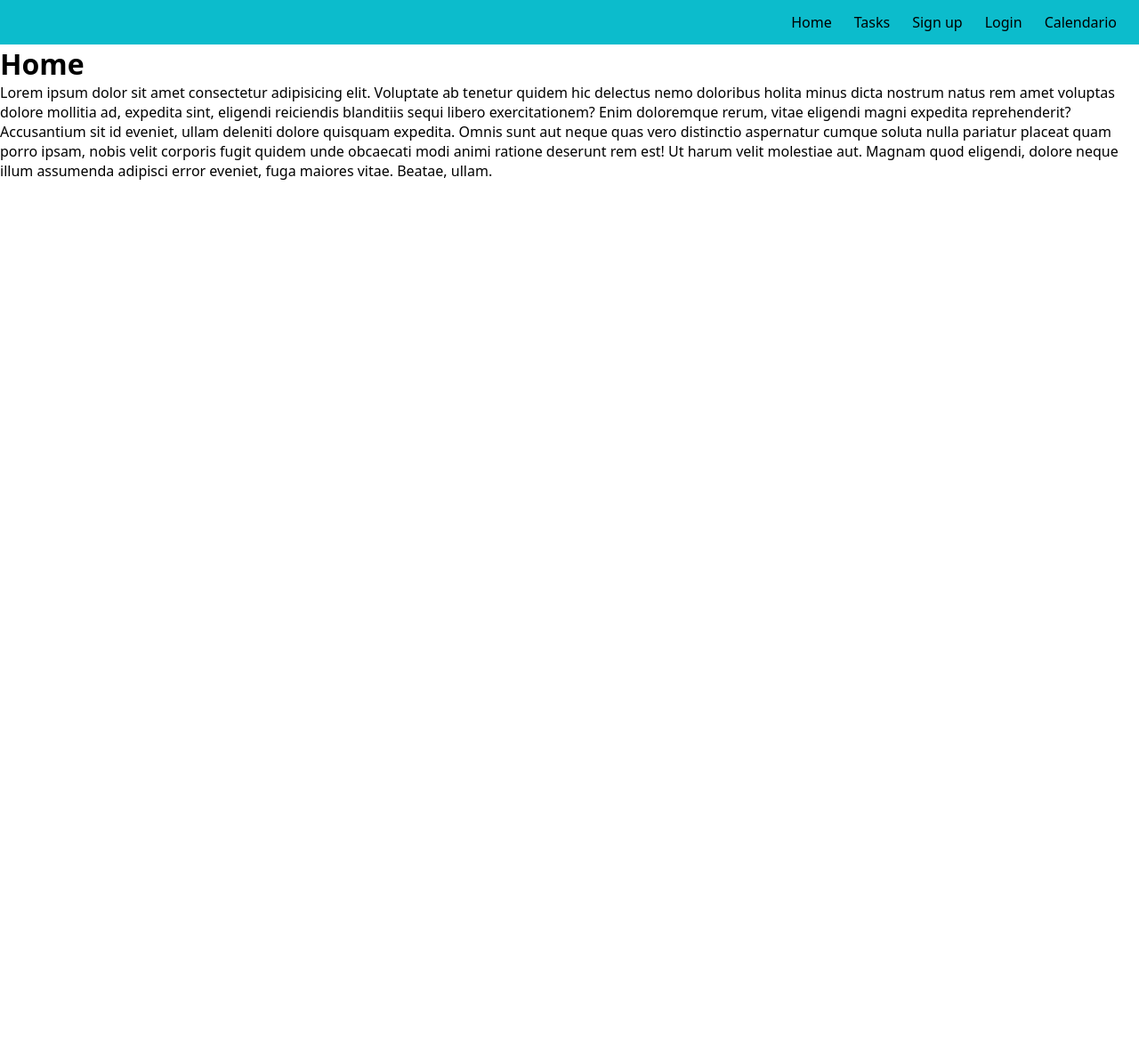
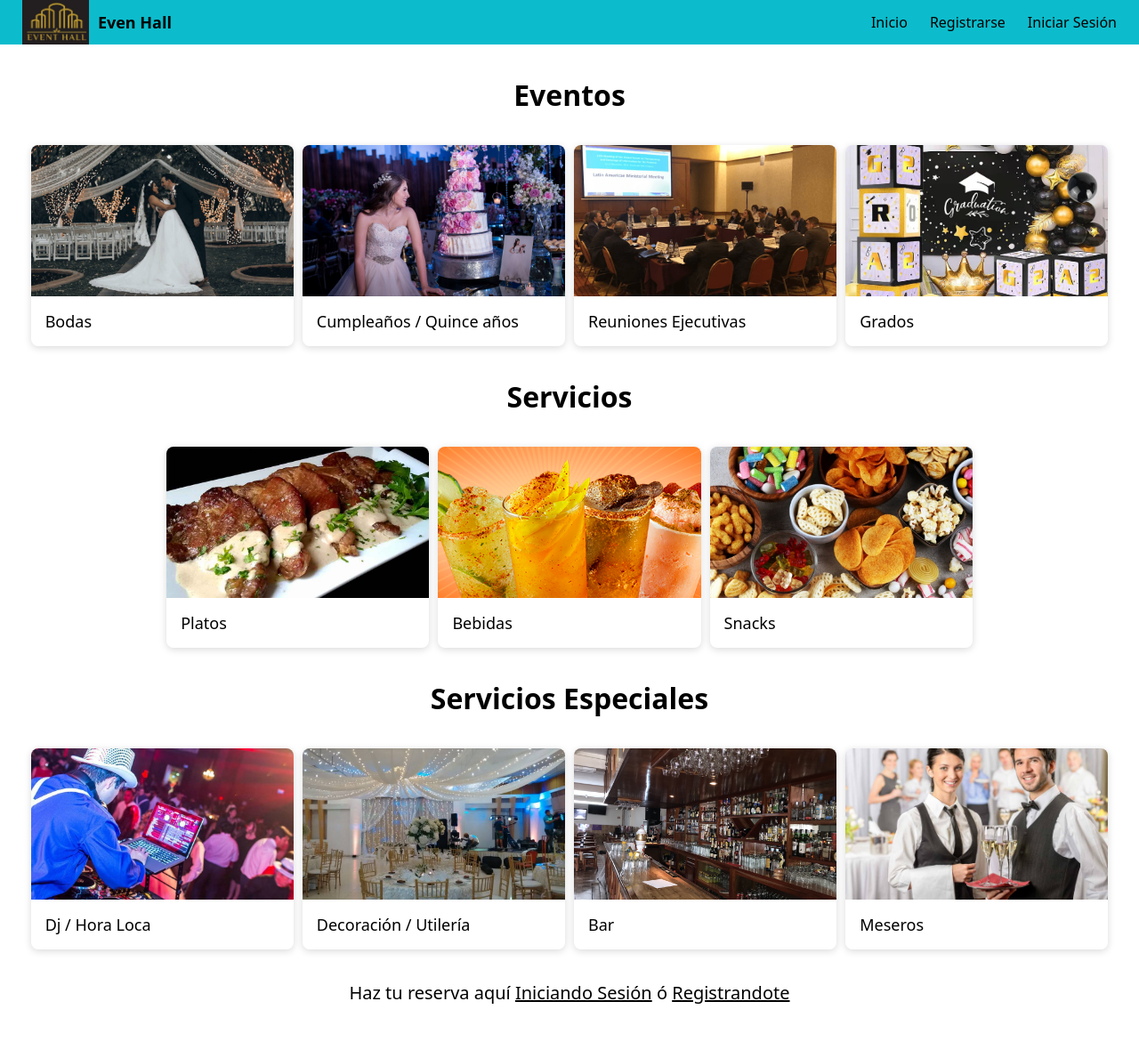
Before and after one commit to ALEJABM0817/projectDesarrollo2, a Django app: page / in a window 1280 px wide. Shown: the whole page at 89% size. Before the commit the page ends 202 px from the top, so only its background shows below. Run offline with Django 4.2, Linux system fonts and the light colour scheme.

Commit message:
estilos home

```diff
--- a/tasks/static/css/styles.css
+++ b/tasks/static/css/styles.css
@@ -12,6 +12,11 @@
     --white: #ffffff;
 }
 
+.navbar {
+    position: sticky;
+    width: 100%;
+    top: 0;
+}
 
 .navbar .navbar__container {
     align-items: center;
@@ -21,6 +26,25 @@
     justify-content: end;
     height: 50px;
     padding-right: 15px;
+    position: relative;
+}
+
+.navbar .navbar__logo {
+    position: absolute;
+    left: 25px;
+    height: 100%;
+    display: flex;
+    align-items: center;
+}
+
+.navbar .navbar__container .logo {
+    height: 100%;
+}
+
+.navbar .navbar__container .proyectname {
+    padding-left: 10px;
+    font-weight: bold;
+    font-size: 18px;
 }
 
 .navbar .navbar__container .navbar__container-item {
@@ -174,3 +198,110 @@
     font: 1rem 'Fira Sans', sans-serif;
     margin: 0.4rem 0;
 }
+
+.eventos__container {
+    padding: 25px;
+    padding-top: 0;
+}
+
+.eventos__container .eventos__title {
+    text-align: center;
+    margin: 35px 0;
+}
+
+.eventos__container .eventos__body {
+    display: flex;
+    flex-wrap: wrap;
+    justify-content: center;
+    gap: 10px;
+}
+
+.eventos__salon {
+    box-shadow: 0 2px 8px #00000026;
+    border-radius: 0.5rem;
+    transition: box-shadow .2s;
+    max-width: 24%;
+    min-width: 200px;
+    width: 100%;
+}
+
+.eventos__salon:hover {
+    box-shadow: 0 5px 12px #0003;
+}
+
+.eventos__salon .eventos__img {
+    background-size: 100%;
+    background-repeat: no-repeat;
+    background-size: cover;
+    background-position: center;
+    border-radius: 0.5rem 0.5rem 0 0;
+    height: 170px;
+    width: 100%;
+}
+
+.eventos__salon .eventos__first--img {
+    background-image: url("../media/boda.jpg");
+}
+
+.eventos__salon .eventos__second--img {
+    background-image: url("../media/quince.jpg");
+}
+
+.eventos__salon .eventos__three--img {
+    background-image: url("../media/reunion.png");
+}
+
+.eventos__salon .eventos__four--img {
+    background-image: url("../media/grado.jpg");
+}
+
+.eventos__salon .eventos__salon--text {
+    font-size: 18px;
+}
+
+.eventos__salon .eventos__salon--content {
+    padding: 16px;
+}
+
+.eventos__salon .servicios__first--img {
+    background-image: url("../media/platos.jpg");
+}
+
+.eventos__salon .servicios__second--img {
+    background-image: url("../media/bebidas.png");
+}
+
+.eventos__salon .servicios__three--img {
+    background-image: url("../media/snacks.jpg");
+}
+
+.eventos__salon .especiales__first--img {
+    background-image: url("../media/dj.jpeg");
+}
+
+.eventos__salon .especiales__second--img {
+    background-image: url("../media/decoracion.jpeg");
+}
+
+.eventos__salon .especiales__three--img {
+    background-image: url("../media/bar.png");
+}
+
+.eventos__salon .especiales__four--img {
+    background-image: url("../media/meseros.jpg");
+}
+
+.eventos__reserva {
+    text-align: center;
+    margin: 35px 0;
+    font-size: 20px;
+}
+
+.eventos__reserva--text a {
+    color: var(--black);
+    text-decoration: underline;
+}
+
+.eventos__reserva--text a:hover {
+    cursor: pointer;
+}
--- a/tasks/templates/base.html
+++ b/tasks/templates/base.html
@@ -10,31 +10,31 @@
 <body>
     <nav class="navbar">
         <ul class="navbar__container">
+            <div class="navbar__logo">
+                <img class="logo" src="{% static 'media/logo.jpg' %}" />
+                <span class="proyectname">Even Hall</span>
+            </div>
             <li class="navbar__container-item">
-                <a href="/">Home</a>
+                <a href="/">Inicio</a>
             </li>
-            <li class="navbar__container-item">
-                <a href="/tasks">Tasks</a>
-            </li>
-
             {% if user.is_authenticated %}
             <li class="navbar__container-item">
-                <a href="/logout">Logout</a>
-            </li>
-            {% else %}
-            <li class="navbar__container-item">
-                <a href="/signup">Sign up</a>
-            </li>
-            <li class="navbar__container-item">
-                <a href="/signin">Login</a>
+                <a href="/selector">Reservas</a>
             </li>
             <li class="navbar__container-item">
                 <a href="/calendario">Calendario</a>
             </li>
-
-
+            <li class="navbar__container-item">
+                <a href="/logout">Cerrar Sesión</a>
+            </li>
+            {% else %}
+            <li class="navbar__container-item">
+                <a href="/signup">Registrarse</a>
+            </li>
+            <li class="navbar__container-item">
+                <a href="/signin">Iniciar Sesión</a>
+            </li>
             {% endif %}
-
         </ul>
     </nav>
 
--- a/tasks/templates/home.html
+++ b/tasks/templates/home.html
@@ -1,15 +1,91 @@
 {% extends 'base.html' %}
 
 {% block content %}
-<h1>Home</h1>
-<p>Lorem ipsum dolor sit amet consectetur adipisicing elit.
-     Voluptate ab tenetur quidem hic delectus nemo doloribus holita
-     minus dicta nostrum natus rem amet voluptas dolore mollitia ad,
-      expedita sint, eligendi reiciendis blanditiis sequi libero exercitationem?
-       Enim doloremque rerum, vitae eligendi magni expedita reprehenderit? Accusantium
-        sit id eveniet, ullam deleniti dolore quisquam expedita. Omnis sunt aut neque quas
-         vero distinctio aspernatur cumque soluta nulla pariatur placeat quam porro ipsam,
-         nobis velit corporis fugit quidem unde obcaecati modi animi ratione deserunt rem
-         est! Ut harum velit molestiae aut. Magnam quod eligendi, dolore neque illum assumenda
-         adipisci error eveniet, fuga maiores vitae. Beatae, ullam.</p>
+{% load static %}
+<div class="eventos__container">
+     <h1 class="eventos__title">Eventos</h1>
+     <div class="eventos__body">
+          <div class="eventos__salon">
+              <div class="eventos__img eventos__first--img"></div>
+               <div class="eventos__salon--content">
+                    <p class="eventos__salon--text">Bodas</p>
+               </div>
+          </div>
+          <div class="eventos__salon">
+              <div class="eventos__img eventos__second--img"></div>
+               <div class="eventos__salon--content">
+                    <p class="eventos__salon--text">Cumpleaños / Quince años</p>
+               </div>
+          </div>
+          <div class="eventos__salon">
+              <div class="eventos__img eventos__three--img"></div>
+               <div class="eventos__salon--content">
+                    <p class="eventos__salon--text">Reuniones Ejecutivas</p>
+               </div>
+          </div>
+          <div class="eventos__salon">
+              <div class="eventos__img eventos__four--img"></div>
+               <div class="eventos__salon--content">
+                    <p class="eventos__salon--text">Grados</p>
+               </div>
+          </div>
+     </div>
+
+     <h1 class="eventos__title">Servicios</h1>
+     <div class="eventos__body">
+          <div class="eventos__salon">
+              <div class="eventos__img servicios__first--img"></div>
+               <div class="eventos__salon--content">
+                    <p class="eventos__salon--text">Platos</p>
+               </div>
+          </div>
+          <div class="eventos__salon">
+              <div class="eventos__img servicios__second--img"></div>
+               <div class="eventos__salon--content">
+                    <p class="eventos__salon--text">Bebidas</p>
+               </div>
+          </div>
+          <div class="eventos__salon">
+              <div class="eventos__img servicios__three--img"></div>
+               <div class="eventos__salon--content">
+                    <p class="eventos__salon--text">Snacks</p>
+               </div>
+          </div>
+     </div>
+
+     <h1 class="eventos__title">Servicios Especiales</h1>
+     <div class="eventos__body">
+          <div class="eventos__salon">
+              <div class="eventos__img especiales__first--img"></div>
+               <div class="eventos__salon--content">
+                    <p class="eventos__salon--text">Dj / Hora Loca</p>
+               </div>
+          </div>
+          <div class="eventos__salon">
+              <div class="eventos__img especiales__second--img"></div>
+               <div class="eventos__salon--content">
+                    <p class="eventos__salon--text">Decoración / Utilería</p>
+               </div>
+          </div>
+          <div class="eventos__salon">
+              <div class="eventos__img especiales__three--img"></div>
+               <div class="eventos__salon--content">
+                    <p class="eventos__salon--text">Bar</p>
+               </div>
+          </div>
+          <div class="eventos__salon">
+               <div class="eventos__img especiales__four--img"></div>
+                <div class="eventos__salon--content">
+                     <p class="eventos__salon--text">Meseros</p>
+                </div>
+           </div>
+     </div>
+
+     {% if not user.is_authenticated %}
+     <div class="eventos__reserva">
+          <span class="eventos__reserva--text">Haz tu reserva aquí <a href="/signin">Iniciando Sesión</a> ó <a href="/signup">Registrandote</a></span>
+     </div>
+     {% endif %}
+</div>
+
 {% endblock %}
--- a/tasks/views.py
+++ b/tasks/views.py
@@ -25,7 +25,7 @@ def signup(request):
                 )
                 user.save()
                 login(request, user)
-                return redirect('tasks')
+                return redirect('selector')
             except IntegrityError:
                 return render(request, 'signup.html', {
                 'form': UserCreationForm,
@@ -59,7 +59,7 @@ def signin(request):
     })
         else:
             login(request, user)
-            return redirect ('tasks')
+            return redirect ('selector')
 
 def selector(request):
     servicios = Servicio.objects.all()
```
Also changed, not shown: tasks/static/media/bar.png (added), tasks/static/media/bebidas.png (added), tasks/static/media/boda.jpg (added), tasks/static/media/decoracion.jpeg (added), tasks/static/media/dj.jpeg (added), tasks/static/media/grado.jpg (added), tasks/static/media/logo.jpg (added), tasks/static/media/meseros.jpg (added), tasks/static/media/platos.jpg (added), tasks/static/media/quince.jpg (added), tasks/static/media/reunion.png (added), tasks/static/media/snacks.jpg (added). Lines whose indentation alone changed are shown as unchanged.
